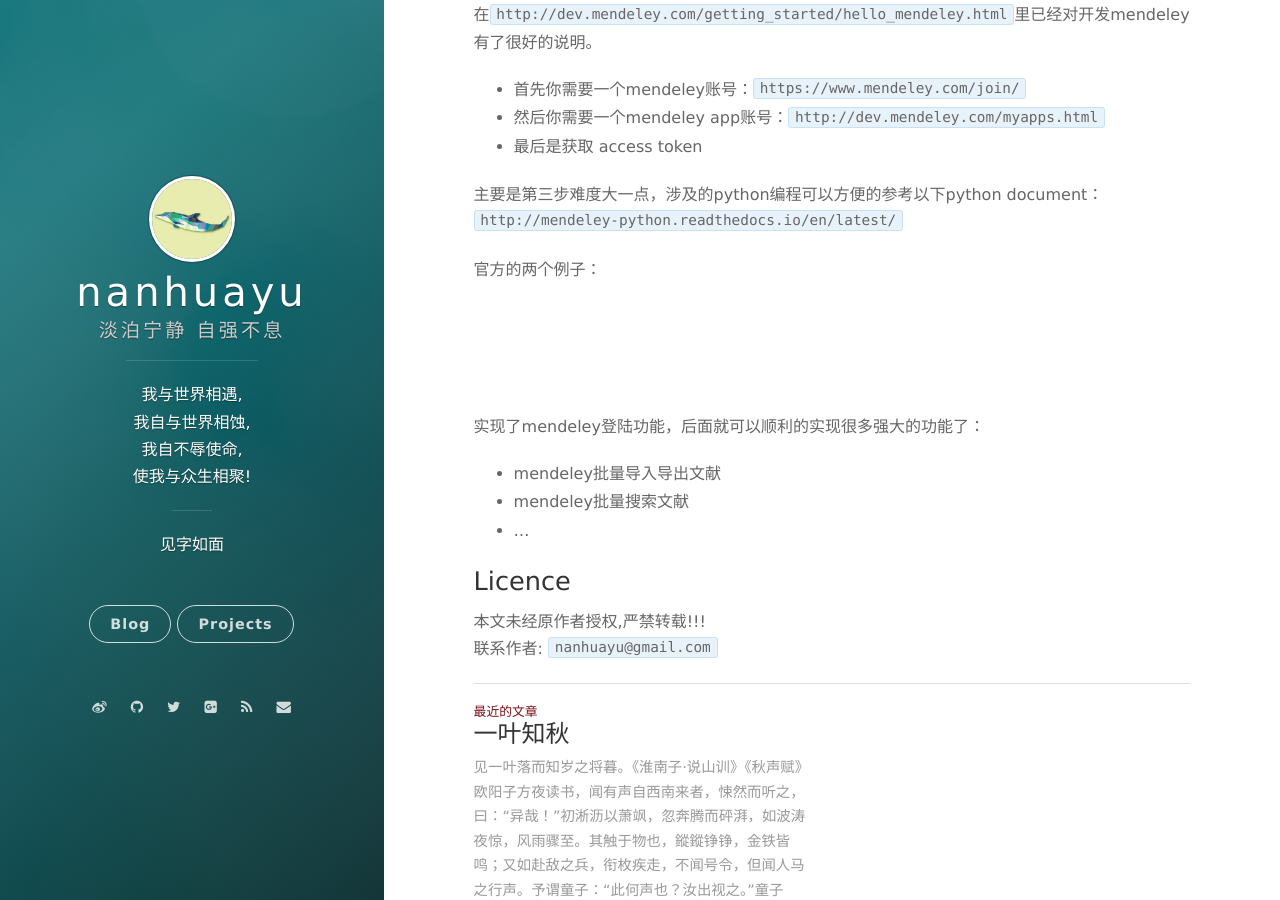
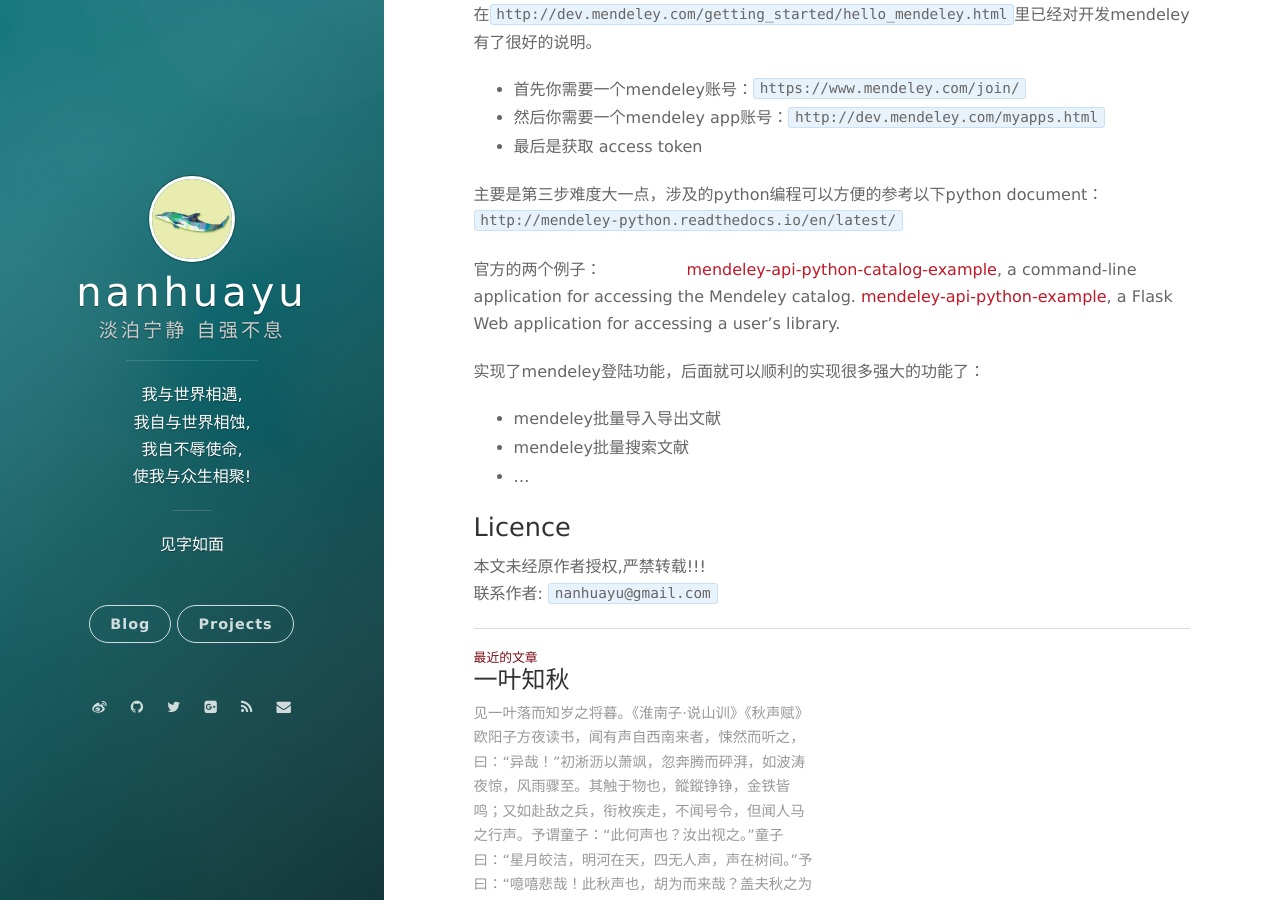
Before and after one commit to nanhuayu/nanhuayu.github.io, a Jekyll site: the page built from _posts/2017-09-11-mendeley.md, in a window 1280 px wide and 900 px high, scrolled down 671 px. Built offline with Jekyll 4.4.1, drawn with Linux system fonts in a browser that asks for light colours; nearby versions of some CDN libraries; comment, search, counter and statistics services are not loaded.

Commit message:
nanhuayu

```diff
--- a/_posts/2017-09-11-mendeley.md
+++ b/_posts/2017-09-11-mendeley.md
@@ -4,7 +4,8 @@
 date: 2017-09-11 21:24:24.000000000 +09:00
 ---
 
-### 文献管理利器<font color=white>nanhuayu.com<font>
+### 文献管理利器<font color=white>nanhuayu.com</font>
+
 科研少不了文献管理，比如大名鼎鼎的endnote,估计是好多人的回忆。
 相比endnote，mendeley和zetero显得更加现代和轻巧。特别是网页上收集文献时，endnote显得有些鞭长莫及。
 同时endnote的接口显得不是那么友好，endnote SDK还必须使用C/C++编程，自定义一些功能时，难度系数瞬间增加了好多。而mendeley和zetero完全支持python接口。 比如：
@@ -14,10 +15,12 @@
 
 这里，我更倾向使用mendeley，zetero有些文献支持相比mendeley还是差一点，当然在知识管理方面更胜一筹。
 
-### 文献管理思路<font color=white>nanhuayu.com<font>
+### 文献管理思路<font color=white>nanhuayu.com</font>
+
 这里文献管理有一个误区，就是文件管理和文献信息管理混为一谈。其实文献管理最好是把文件管理和文献信息管理分开讨论。mendeley只用来文献管理显得轻量得多。
 
-### mendeley的python实现思路<font color=white>nanhuayu.com<font>
+### mendeley的python实现思路<font color=white>nanhuayu.com</font>
+
 在`http://dev.mendeley.com/getting_started/hello_mendeley.html`里已经对开发mendeley有了很好的说明。
 * 首先你需要一个mendeley账号：`https://www.mendeley.com/join/`
 * 然后你需要一个mendeley app账号：`http://dev.mendeley.com/myapps.html`
@@ -26,15 +29,16 @@
 主要是第三步难度大一点，涉及的python编程可以方便的参考以下python document：
 `http://mendeley-python.readthedocs.io/en/latest/`
 
-官方的两个例子：<font color=white>nanhuayu<font>
+官方的两个例子：<font color=white>nanhuayu</font>
 [mendeley-api-python-catalog-example](https://github.com/Mendeley/mendeley-api-python-catalog-example), a command-line application for accessing the Mendeley catalog.
 [mendeley-api-python-example](https://github.com/Mendeley/mendeley-api-python-example), a Flask Web application for accessing a user's library.
 
-实现了mendeley登陆功能，后面就可以顺利的实现很多强大的功能了：<font color=white>nanhuayu<font>
+实现了mendeley登陆功能，后面就可以顺利的实现很多强大的功能了：<font color=white>nanhuayu</font>
 * mendeley批量导入导出文献
 * mendeley批量搜索文献
 * ...
 
 ### Licence
+
 本文未经原作者授权,严禁转载!!!
 联系作者: `nanhuayu@gmail.com`
```
